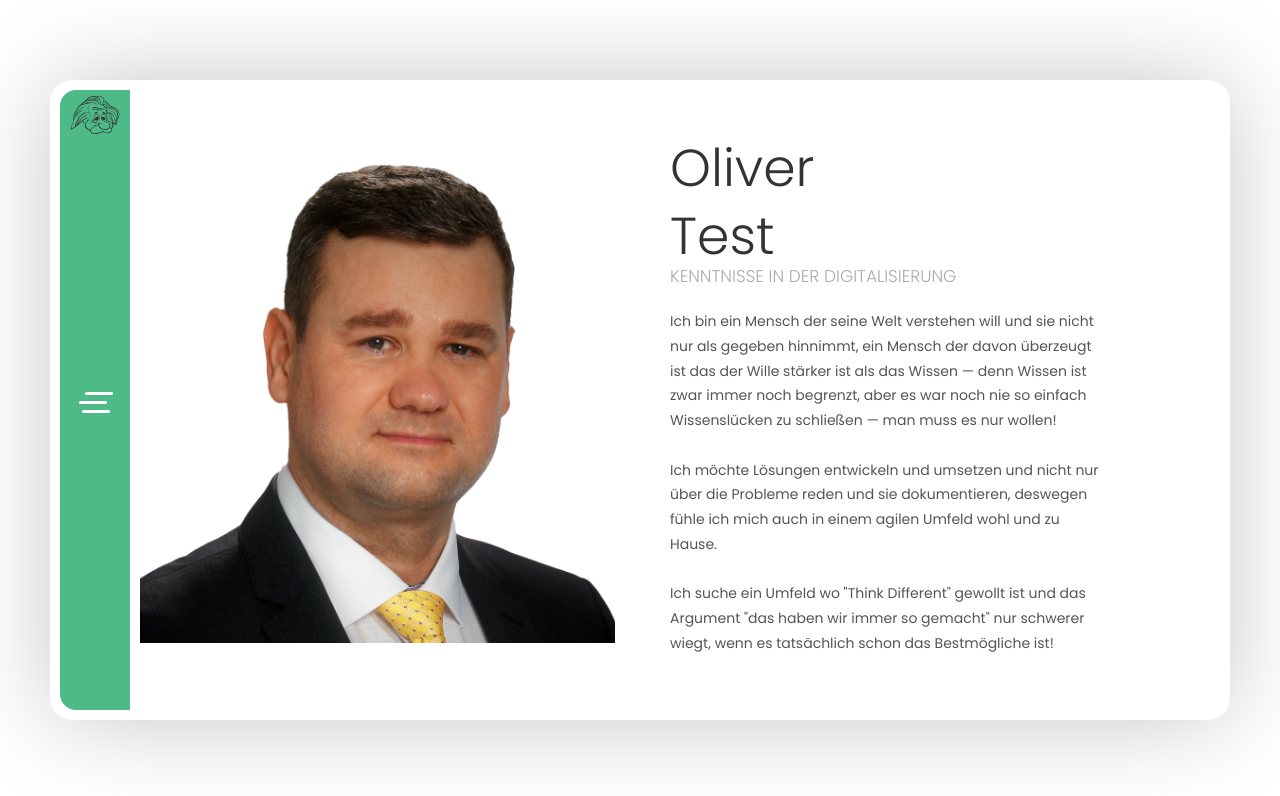
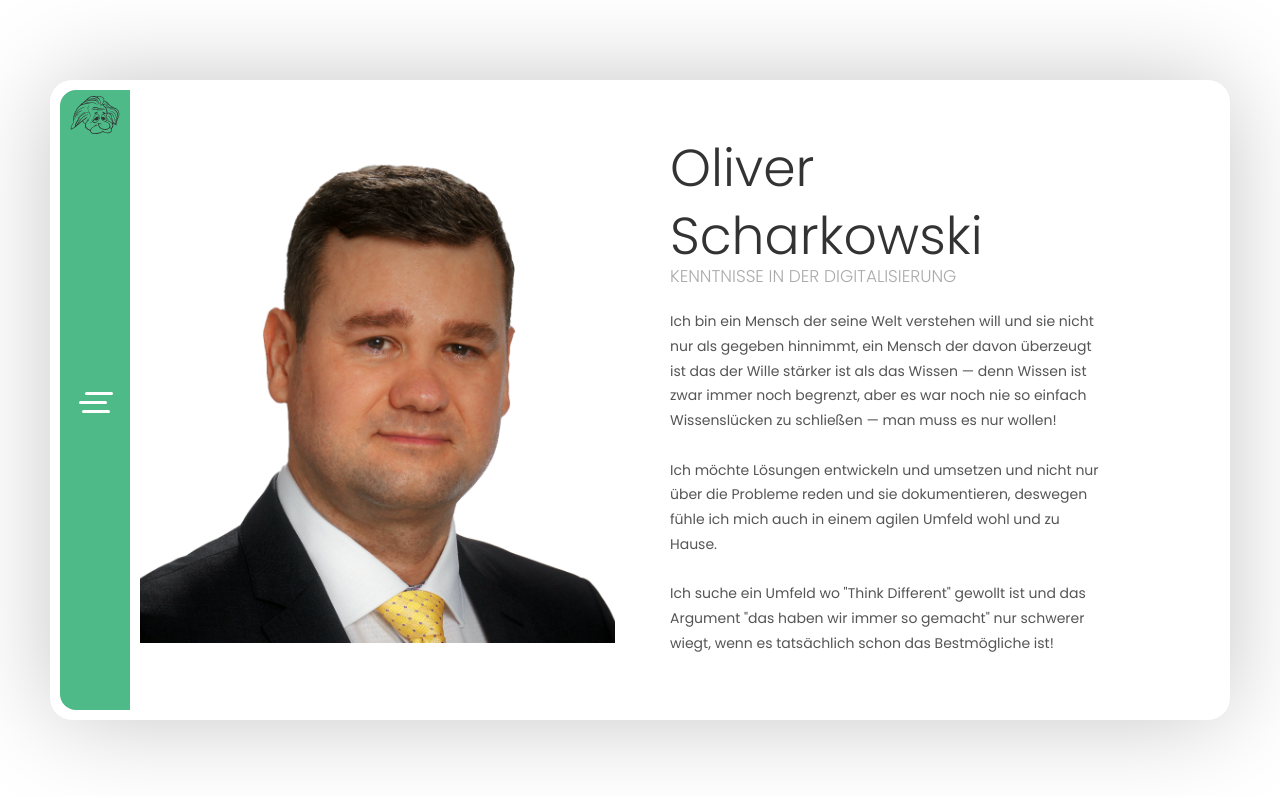
Before and after one commit to oscharko/oscharko, a Vue app: page / in a window 1280 px wide. Shown: the top 796 px of the page. Built offline with nearby package versions, Linux system fonts and the light colour scheme.

Commit message:
Update AboutMe.vue

```diff
--- a/src/components/AboutMe.vue
+++ b/src/components/AboutMe.vue
@@ -12,7 +12,7 @@
           <div class="col-sm-12 col-md-6 col-lg-6">
             <div class="home-text">
               <h1>
-                <span>Oliver<br />Test</span>
+                <span>Oliver<br />Scharkowski</span>
               </h1>
               <div class="home-text-subtitle">
                 <div class="owl-carousel text-rotation">
```
